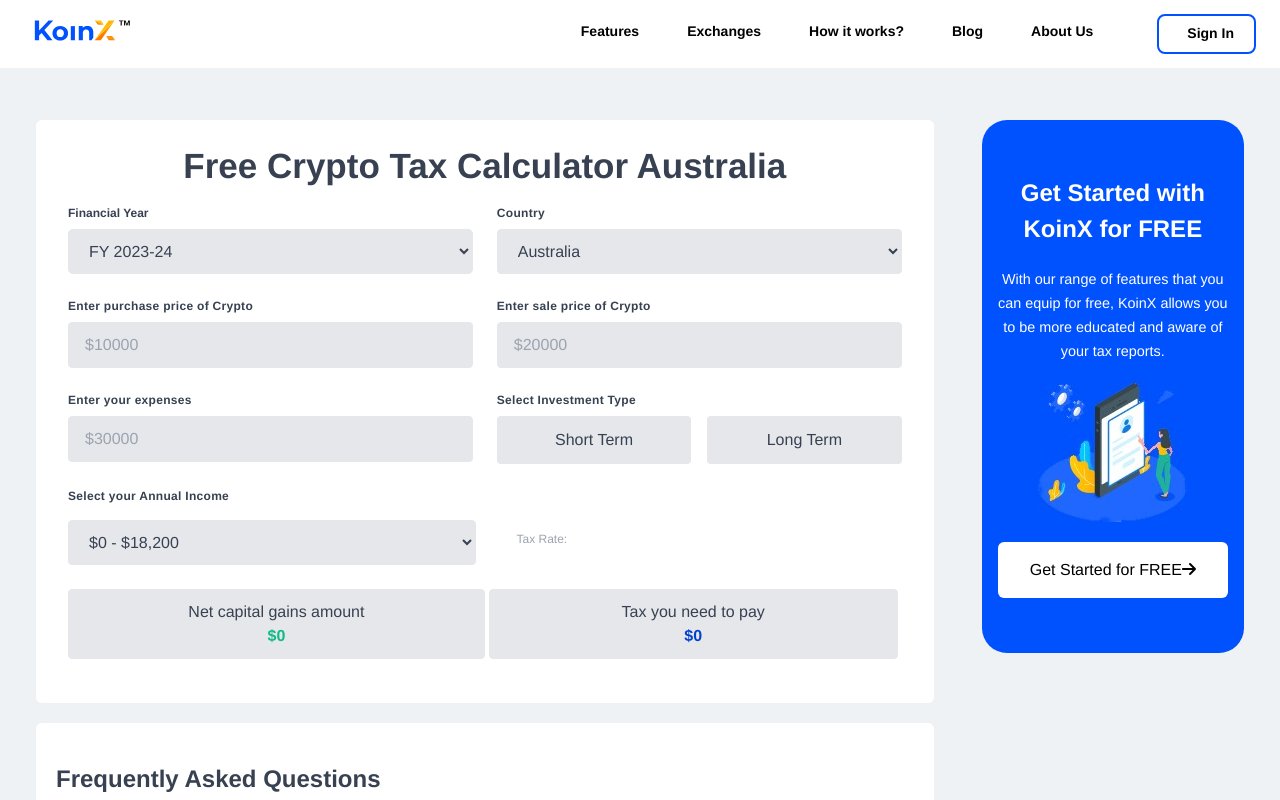
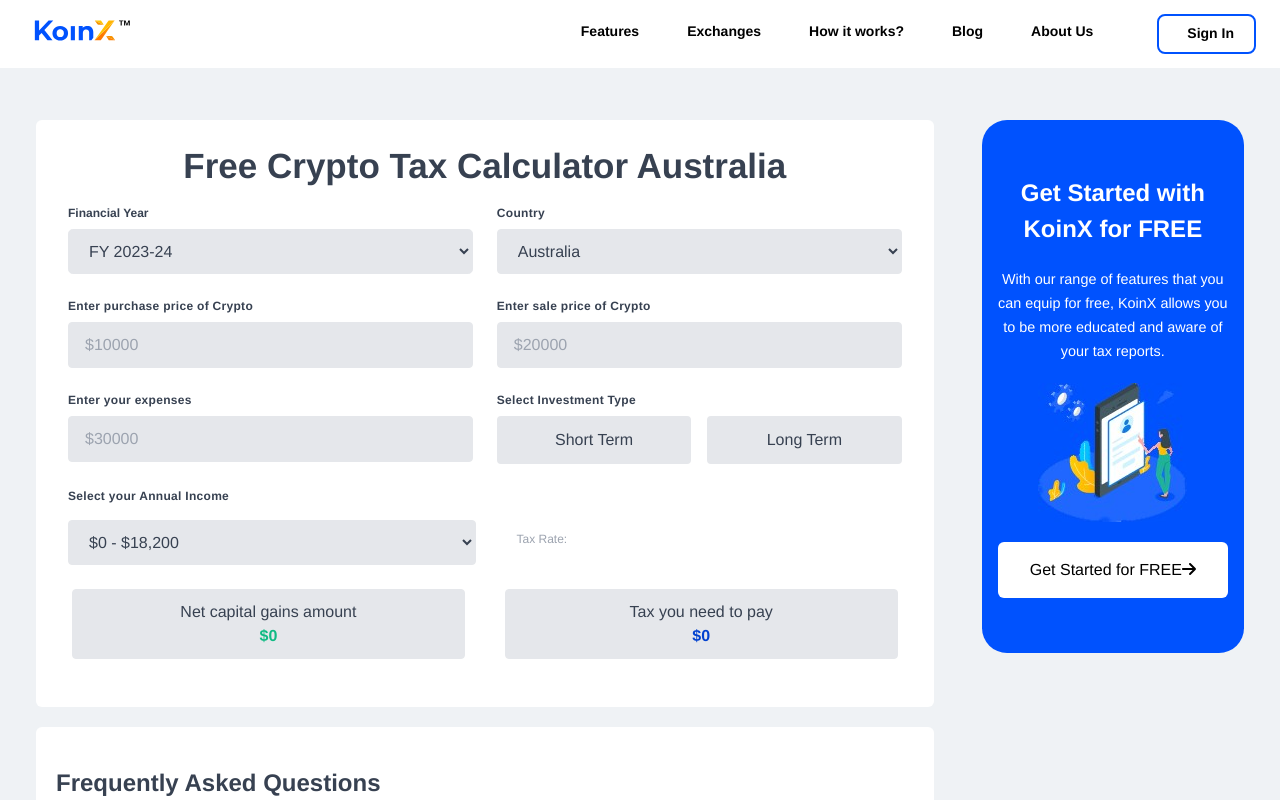
Before and after one commit to RitikOjha26/koinx-assesment, a React (Create React App) app: page / in a window 1280 px wide. Shown: the top 800 px of the page. Built offline with nearby package versions, Linux system fonts and the light colour scheme.

Commit message:
Styling Improvements

```diff
--- a/src/component/CryptoTaxCalculator.js
+++ b/src/component/CryptoTaxCalculator.js
@@ -265,14 +265,14 @@
                         </div>
                     )}
                     <div className='w-[100%] md:flex px-3 '>
-                        <div className='w-full pl-0 mb-6 md:w-1/2 md:mb-0 md:mt-6'>
-                            <div className='block w-full px-4 py-3 bg-gray-200 text-gray-700 border rounded leading-tight focus:outline-none focus:bg-white'>
+                        <div className='w-full px-1 mb-6 md:w-1/2 md:mb-1 md:mt-6 md:mr-[2rem] '>
+                            <div className=' block w-full  px-2 py-3 md:px-6 bg-gray-200 text-gray-700 border rounded leading-tight focus:outline-none focus:bg-white'>
                                 <h1 className='align-center text-center'>Net capital gains amount</h1>
-                                <h1 className='pt-1 align-center text-center font-bold items-center text-[#0FBA83]  '>${netCapitalGain}</h1>
+                                <h1 className=' pt-1 align-center text-center font-bold items-center text-[#0FBA83]  '>${netCapitalGain}</h1>
                             </div>
                         </div>
-                        <div className='w-full px-1 mb-6 md:w-1/2 md:mb-0 md:mt-6 sm:mt-0 '>
-                            <div className='block w-full px-4 py-3 bg-gray-200 text-gray-700 border rounded leading-tight focus:outline-none focus:bg-white'>
+                        <div className='w-full px-1  mb-6 md:w-1/2 md:mb-0 md:mt-6 sm:mt-0 '>
+                            <div className='block w-full px-4 py-3  bg-gray-200 text-gray-700 border rounded leading-tight focus:outline-none focus:bg-white'>
                                 <h1 className='align-center text-center '>Tax you need to pay</h1>
                                 <h1 className='pt-1 align-center text-center font-bold items-center text-[#0141CF] '>${payableTax}</h1>
                             </div>
```
